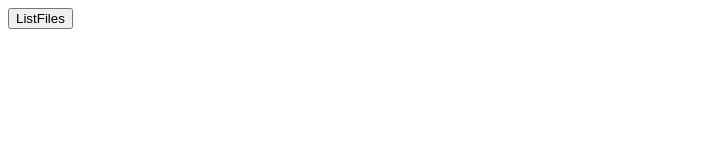
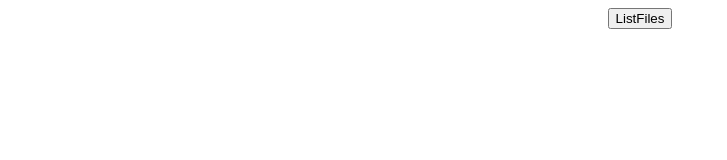
Before and after one commit to SEPPDROID/websocket-FileTransfer, a website: page _client/file.html in a window 1280 px wide. Shown: the whole page, without its empty margins (0-727 px from the left). Drawn offline with Linux system fonts and the light colour scheme.

Commit message:
final
i'm sleepy so english not very good looking

```diff
--- a/ajax.js
+++ b/_client/ajax.js
@@ -36,7 +36,7 @@ ws.onmessage = (message) => {
         }
 
     }
-    if (isJSON(data) == false && data == 'con. Succ') {
+    if (isJSON(data) == false && data == 'hello, connection success!') {
 
         document.getElementById('message').append(data)
 
--- a/file.html
+++ b/_client/file.html
@@ -8,14 +8,14 @@
     <script src="FileSaver.js"></script>
     <script src="base64.js"> </script>
     <script src="ajax.js" defer></script>
-    <title>WS FileTransfer</title>
+    <title>sWS FileTransfer</title>
 </head>
 
-<body>
-    <button onclick=getFileList()>ListFiles</button>
-    <ul id="FileList"></ul>
-    <div id="PictureShow"></div>
-    <div id="message"></div>
+<body style="text-align: center;">
+    <button onclick=getFileList()>ListFiles</button><br><br>
+    <div id="FileList"></div><br><br>
+    <div id="PictureShow"></div><br>
+    <div id="message"></div><br>
 </body>
 
 </html>
```
Also changed, not shown: README.md, _client/FileSaver.js (renamed from FileSaver.js), _client/base64.js (renamed from base64.js), 1 other file.
